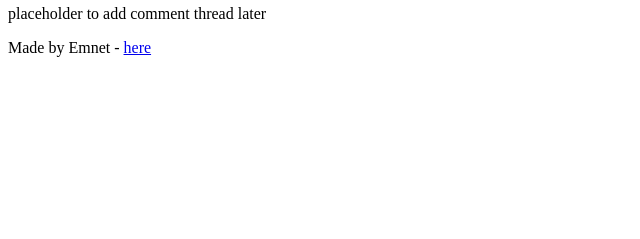
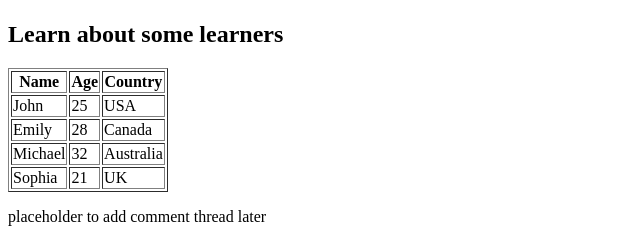
Before and after one commit to emnu12/My_First_Portfolio, a plain HTML site: page html_basic/index.html in a window 1280 px wide. Shown: the part 498-737 px from the top of the page, without its empty margins (0-640 px from the left). Drawn offline with Linux system fonts and the light colour scheme.

Commit message:
Add table of learners to index.html

```diff
--- a/html_basic/index.html
+++ b/html_basic/index.html
@@ -1,3 +1,10 @@
+<!DOCTYPE html>
+<html lang="en">
+<head>
+  <meta charset="UTF-8">
+  <meta name="viewport" content="width=device-width, initial-scale=1.0">
+  <title>My First Portfolio</title>
+</head>
 <body>
   <header>
     <ul>
@@ -20,6 +27,41 @@
           <img src="https://i.ibb.co/gTDZZT8/ALX-Logo-07.png" alt="ALX Logo" width="200">
         </a>
       </p>
+
+      <!-- Container for the table of learners -->
+      <h2>Learn about some learners</h2>
+      <table border="1">
+        <thead>
+          <tr>
+            <th>Name</th>
+            <th>Age</th>
+            <th>Country</th>
+          </tr>
+        </thead>
+        <tbody>
+          <tr>
+            <td>John</td>
+            <td>25</td>
+            <td>USA</td>
+          </tr>
+          <tr>
+            <td>Emily</td>
+            <td>28</td>
+            <td>Canada</td>
+          </tr>
+          <tr>
+            <td>Michael</td>
+            <td>32</td>
+            <td>Australia</td>
+          </tr>
+          <tr>
+            <td>Sophia</td>
+            <td>21</td>
+            <td>UK</td>
+          </tr>
+        </tbody>
+      </table>
+
     </article>
     <aside>
       <p>placeholder to add comment thread later</p>
@@ -27,6 +69,7 @@
   </main>
 
   <footer>
-        <p>Made by Emnet - <a href="https://emnetdamte.com" target="_blank">here</a></p>
+    <p>Made by Emnet - <a href="https://github.com" target="_blank">here</a></p>
   </footer>
 </body>
+</html>
```
Lines whose indentation alone changed are shown as unchanged.
